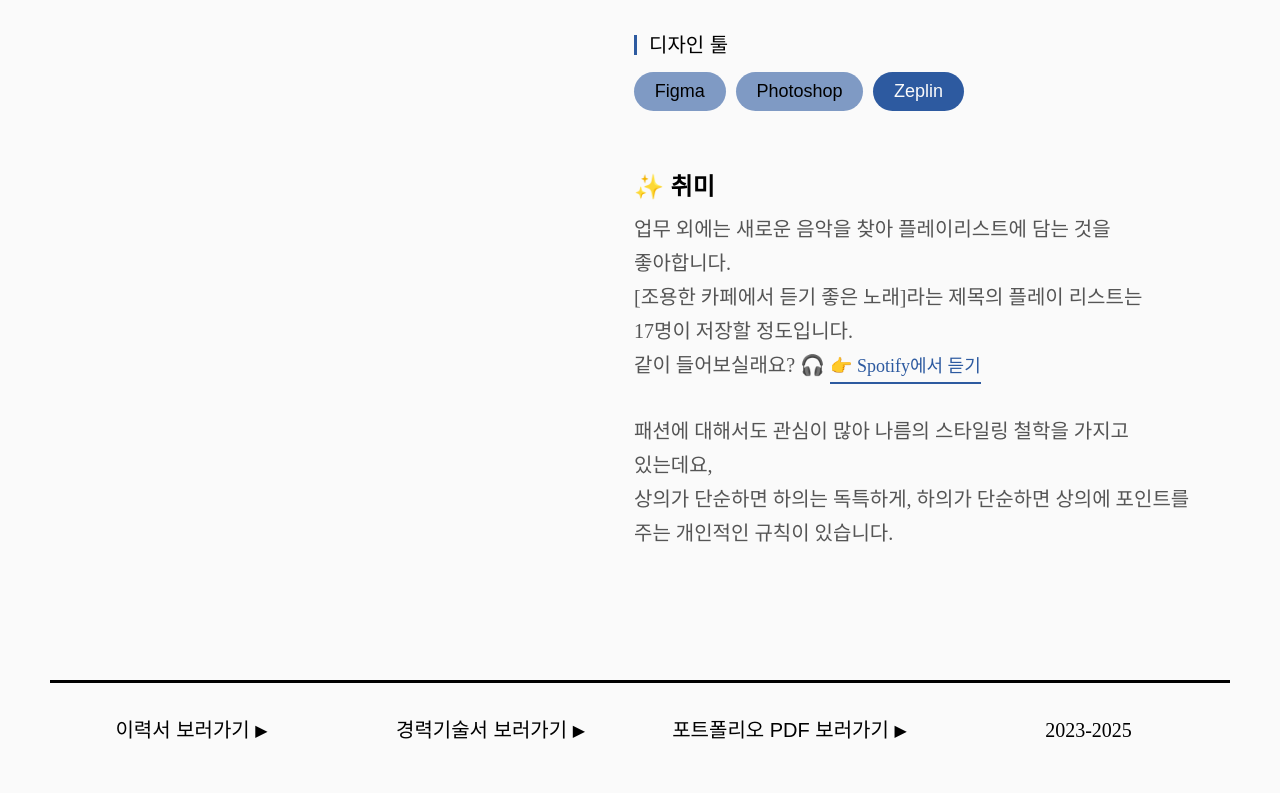
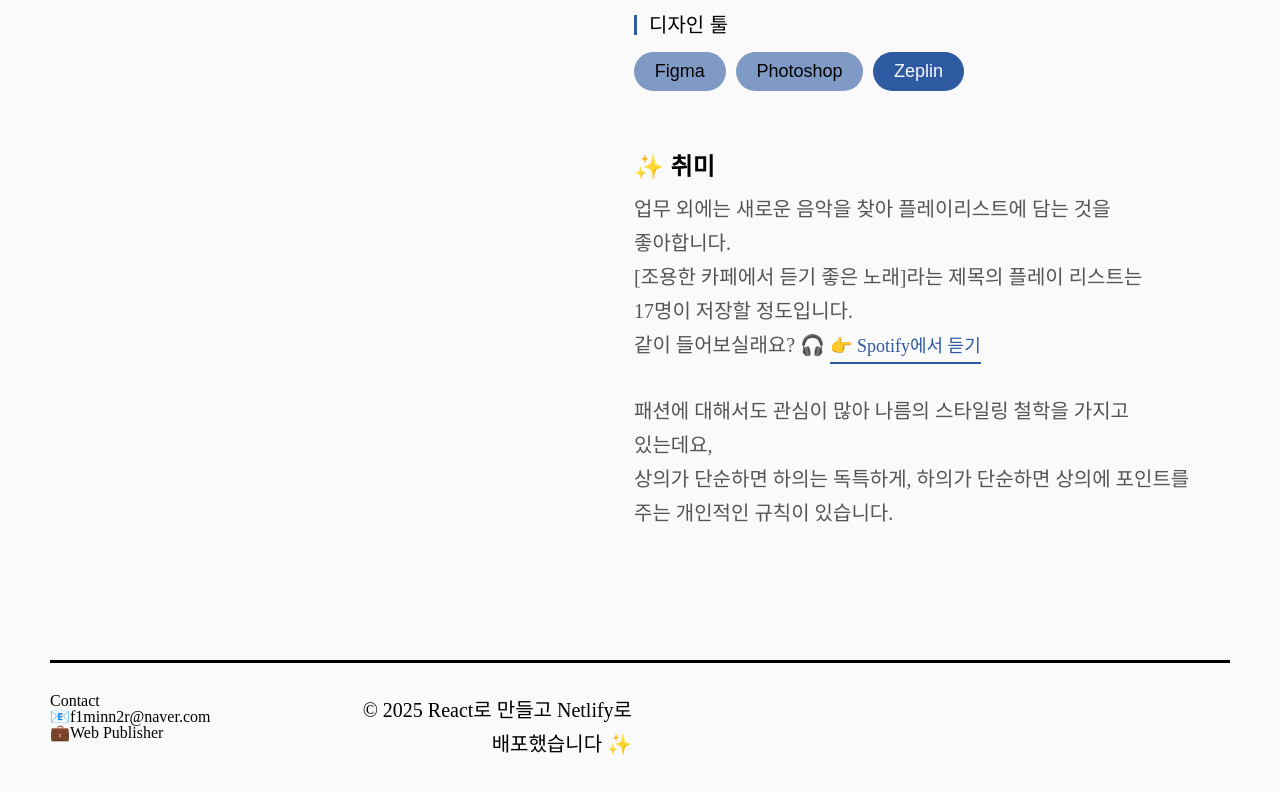
Before and after one commit to f1m1nn2r/my-portfolio, a React (Vite) app: page / in a window 1280 px wide. Shown: the part 1881-2674 px from the top of the page. Built offline with nearby package versions, Linux system fonts and the light colour scheme; a web font is replaced by a local one.

Commit message:
refactor(layout): 문서 링크를 Footer에서 Header로 이동

```diff
--- a/src/components/Footer.jsx
+++ b/src/components/Footer.jsx
@@ -1,43 +1,24 @@
-import { Link } from 'react-router-dom';
-
 export default function Footer() {
   return (
     <footer className="footer">
       <div className="footer__container">
-        <nav className="footer__navigation" aria-label="푸터 네비게이션">
-          <ul className="footer__nav-list">
-            <li className="footer__nav-item">
-              <Link
-                to="/resume.pdf"
-                className="footer__nav-link"
-                target="_blank"
-                rel="noopener noreferrer">
-                이력서 보러가기 <i aria-hidden="true">▶</i>
-              </Link>
-            </li>
-            <li className="footer__nav-item">
-              <Link
-                to="/work-experience.pdf"
-                className="footer__nav-link"
-                target="_blank"
-                rel="noopener noreferrer">
-                경력기술서 보러가기 <i aria-hidden="true">▶</i>
-              </Link>
-            </li>
-            <li className="footer__nav-item">
-              <Link
-                to="/"
-                className="footer__nav-link"
-                rel="noopener noreferrer">
-                포트폴리오 PDF 보러가기 <i aria-hidden="true">▶</i>
-              </Link>
-            </li>
-          </ul>
-        </nav>
+        <div className="footer__contact">
+          <h3 className="footer__title">Contact</h3>
+          <div className="footer__contact-item">
+            <span aria-hidden="true">📧</span>
+            <a
+              href="mailto:f1minn2r@naver.com"
+              className="footer__contact-link">
+              f1minn2r@naver.com
+            </a>
+          </div>
+          <div className="footer__contact-item">
+            <span aria-hidden="true">💼</span>
+            <span>Web Publisher</span>
+          </div>
+        </div>
         <div className="footer__copyright">
-          <time dateTime="2023/2025" className="footer__period">
-            2023-2025
-          </time>
+          <p>© 2025 React로 만들고 Netlify로 배포했습니다 ✨</p>
         </div>
       </div>
     </footer>
--- a/src/components/Header.jsx
+++ b/src/components/Header.jsx
@@ -1,3 +1,4 @@
+import { Link } from 'react-router-dom';
 import { useState, useRef, useEffect } from 'react';
 import Navigation from './Navigation';
 
@@ -25,15 +26,40 @@ export default function Header() {
   return (
     <header className="header">
       <div className="header__container">
-        {/* 타이틀, 디스크립션 영역 */}
+        {/* 타이틀, 문서 다운로드 영역 */}
         <div className="header__brand" ref={brandRef}>
           <h1 className="header__title">PORTFOLIO</h1>
-          <p className="header__description">
-            3년간 웹 에이전시, SI, 교육업을 거치며 개발 효율성과 사용자 경험
-            개선이라는
-            <br /> 두 가지 목표를 동시에 추구해 온{' '}
-            <span>UI/UX 개발자 김민중</span>입니다.
-          </p>
+
+          <nav className="header__documents">
+            <ul className="header__documents-list">
+              <li className="header__documents-item">
+                <Link
+                  to="/resume.pdf"
+                  className="header__documents-link"
+                  target="_blank"
+                  rel="noopener noreferrer">
+                  이력서 보러가기 <i aria-hidden="true">▶</i>
+                </Link>
+              </li>
+              <li className="header__documents-item">
+                <Link
+                  to="/work-experience.pdf"
+                  className="header__documents-link"
+                  target="_blank"
+                  rel="noopener noreferrer">
+                  경력기술서 보러가기 <i aria-hidden="true">▶</i>
+                </Link>
+              </li>
+              <li className="header__documents-item">
+                <Link
+                  to="/"
+                  className="header__documents-link"
+                  rel="noopener noreferrer">
+                  포트폴리오 PDF 보러가기 <i aria-hidden="true">▶</i>
+                </Link>
+              </li>
+            </ul>
+          </nav>
         </div>
         {/* 네비게이션 */}
         <Navigation isFixed={isFixed} />
```
